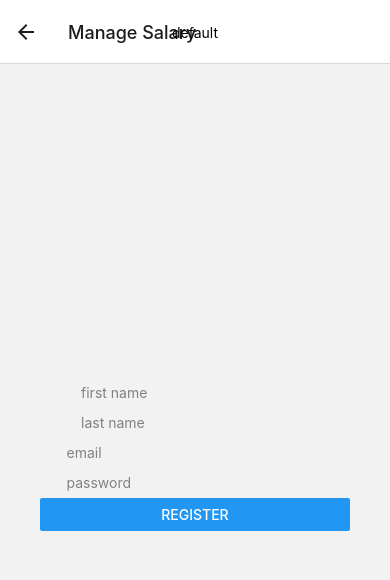
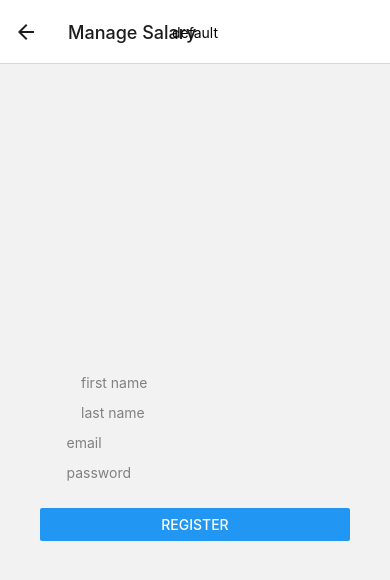
Before and after one commit to racso2609/manage-salary-front, a React Native app: screen /Register in a window 390 px wide. Shown: the top 580 px of the page. Built offline with nearby package versions, Linux system fonts and the light colour scheme; some icons are missing; what react-native-root-siblings would draw is missing.

Commit message:
add margin to button

```diff
--- a/screens/Register/index.tsx
+++ b/screens/Register/index.tsx
@@ -64,12 +64,9 @@ export default function Register() {
                     icon={password.secureTextEntry ? faLock : faUnlock}
                     onPressIcon={password.toggleSecureText}
                 />
-
-                <Button
-                    style={styles.button}
-                    title="Register"
-                    onPress={handleSubmit}
-                />
+                <View style={[styles.button]}>
+                    <Button title="Register" onPress={handleSubmit} />
+                </View>
             </View>
         </View>
     );
@@ -95,6 +92,6 @@ const styles = StyleSheet.create({
         justifyContent: 'center',
     },
     button: {
-        marginVertical: 10,
+        marginTop: 20,
     },
 });
```
